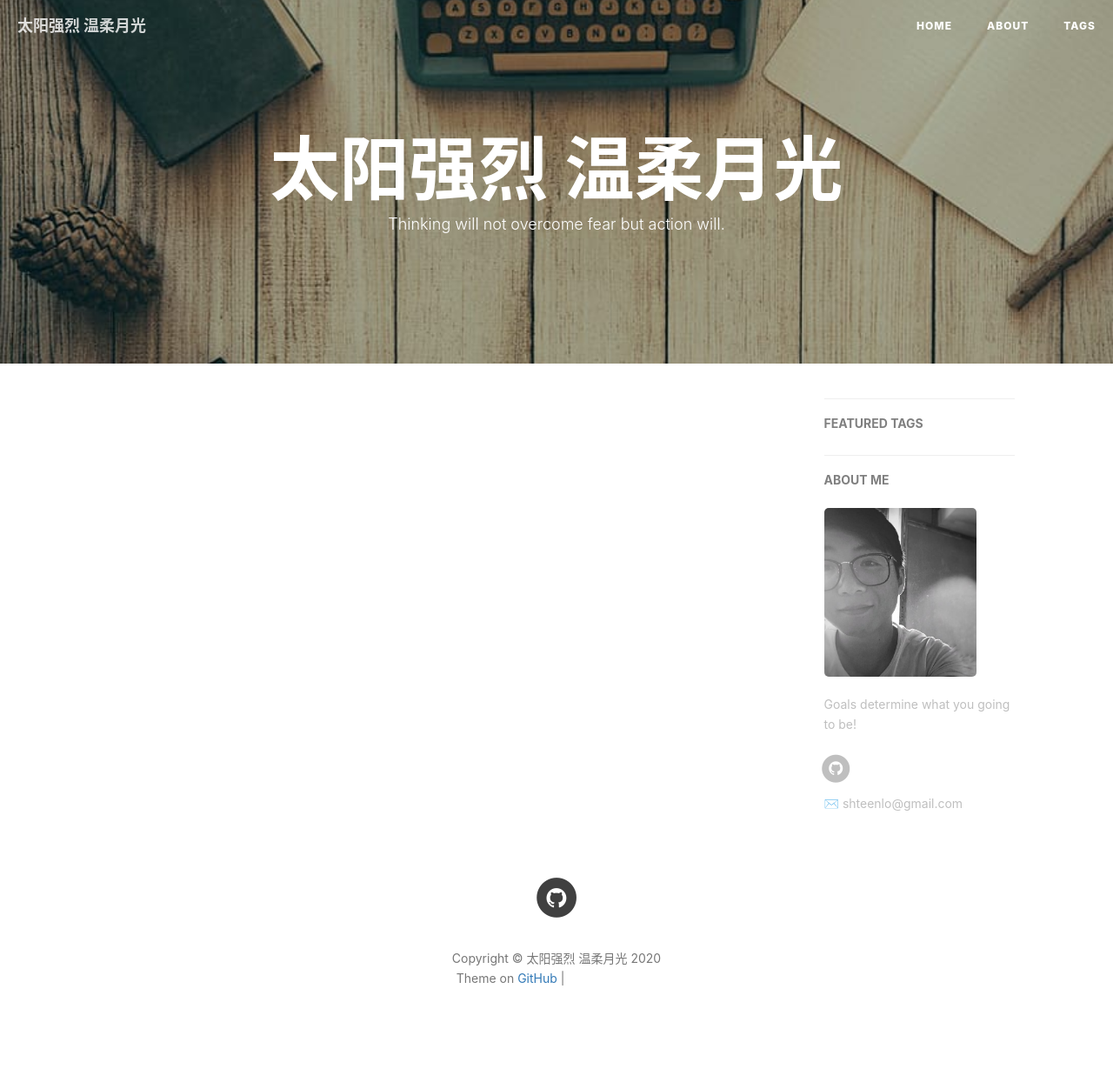
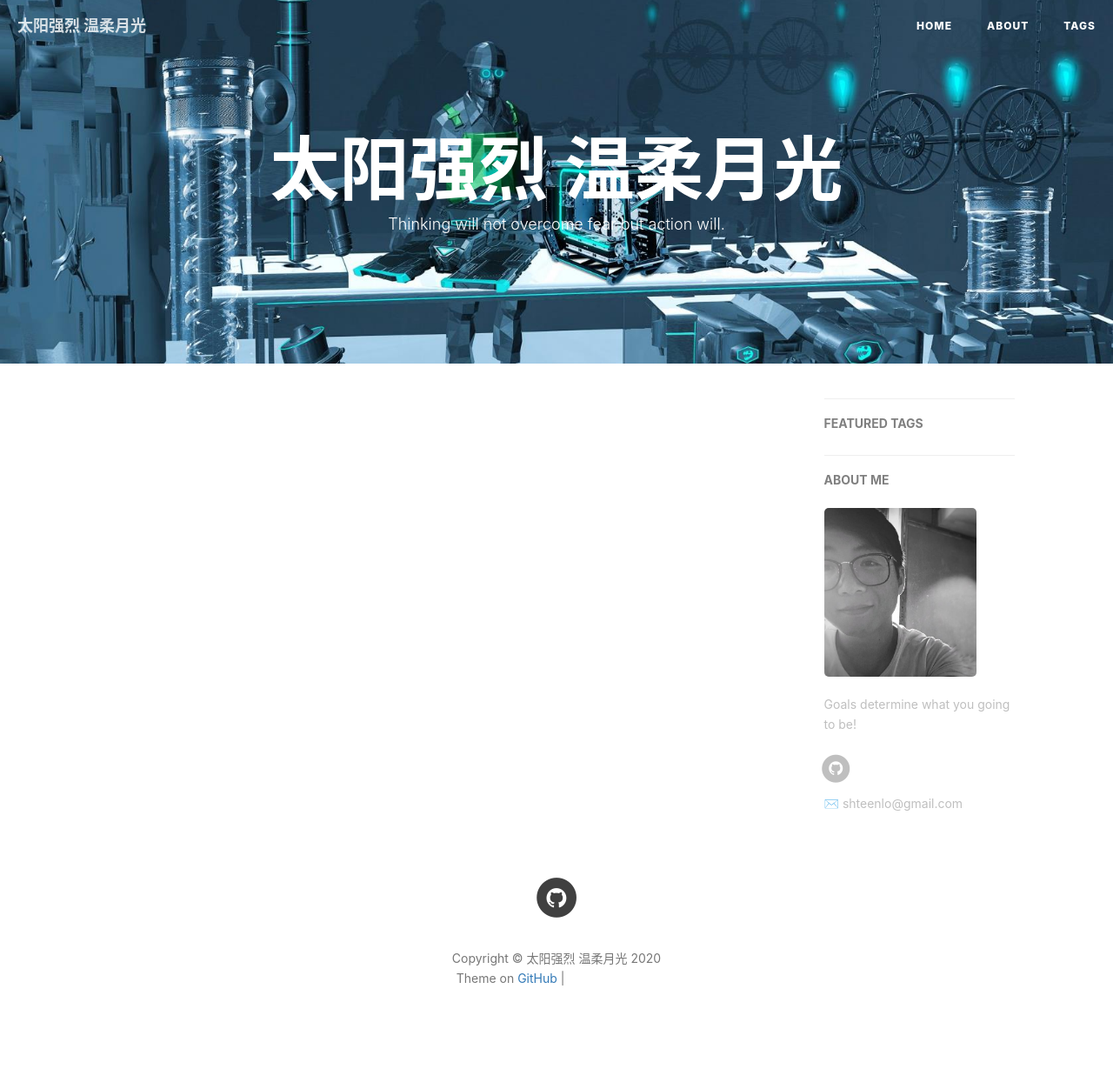
Before and after one commit to sule01u/sule01u.github.io, a Jekyll site: the page built from index.html, in a window 1280 px wide. Shown: the whole page at 87% size. Built offline with Jekyll 4.4.1, drawn with Linux system fonts in a browser that asks for light colours; nearby versions of some CDN libraries; the list of posts is cut into pages by our own code; comment, search, counter and statistics services are not loaded; grey boxes are pictures that could not be loaded.

Commit message:
修改背景

```diff
--- a/_config.yml
+++ b/_config.yml
@@ -1,7 +1,7 @@
 # Site settings
 title: 太阳强烈 温柔月光
 SEOTitle: 太阳的博客 | 太阳强烈 温柔月光
-header-img: img/post-bg-desk.jpg
+header-img: img/IMG113.jpeg
 email: shteenlo@gmail.com
 description: "Every failure is leading towards success."
 keyword: "月光, Blog, 太阳的博客, 汪树蕾, wangshulei, suleo, iOS, Apple, iPhone"
```
Also changed, not shown: img/IMG113.jpeg (added).
